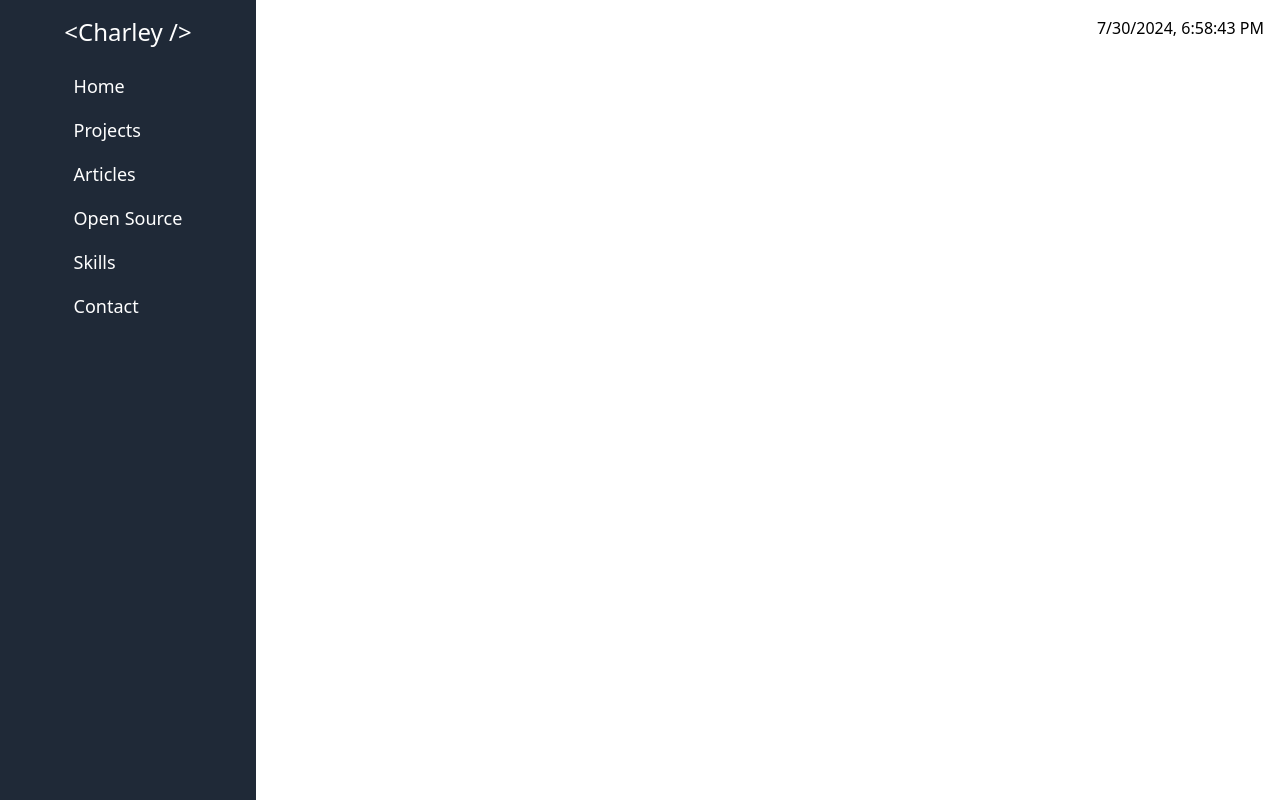
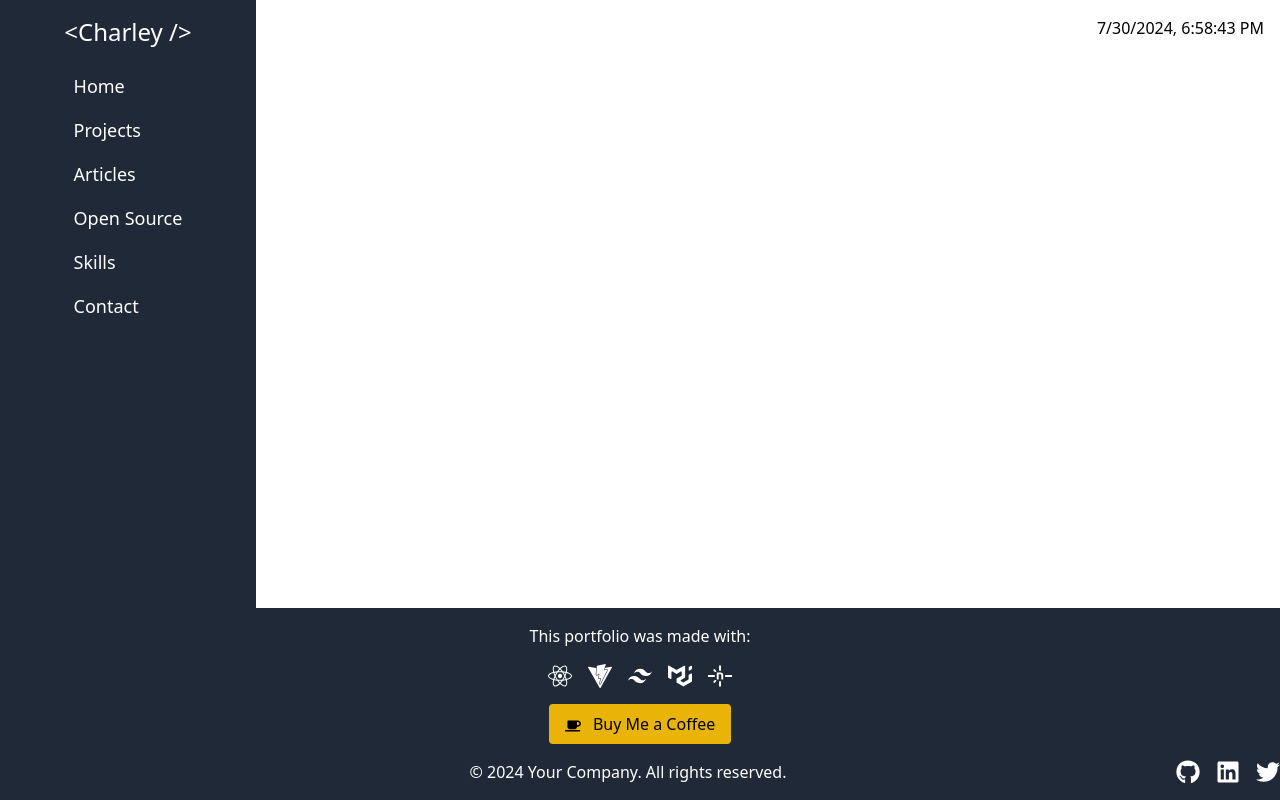
Before and after one commit to charley-js/portfolio, a React (Vite) app: page /contact in a window 1280 px wide. Built offline with nearby package versions, Linux system fonts and the light colour scheme.

Commit message:
This commit creates the Footer complete with social icons, rendered on every route

```diff
--- a/package.json
+++ b/package.json
@@ -17,6 +17,7 @@
     "react": "^18.3.1",
     "react-dom": "^18.3.1",
     "react-helmet": "^6.1.0",
+    "react-icons": "^5.2.1",
     "react-router-dom": "^6.25.1",
     "yup": "^1.4.0"
   },
--- a/src/App.jsx
+++ b/src/App.jsx
@@ -1,15 +1,18 @@
-import React, { useState } from "react";
+import React from "react";
 import { BrowserRouter as Router, Route, Routes } from "react-router-dom";
 import Sidebar from "./components/layout/Sidebar";
 import DateTime from "./components/shared/DateTime";
 import BackToTop from "./components/shared/BackToTop";
+import Footer from "./components/layout/Footer";
 
 const App = () => {
   return (
+    <div className="flex flex-col min-h-screen">
       <Router>
         <Sidebar />
         <DateTime />
         <BackToTop />
+        <main className="flex-grow">
           <Routes>
             <Route path="/home" />
             <Route path="/projects" />
@@ -18,7 +21,10 @@ const App = () => {
             <Route path="/skills" />
             <Route path="/contact" />
           </Routes>
+        </main>
+        <Footer />
       </Router>
+    </div>
   );
 };
 
--- /dev/null
+++ b/src/components/layout/Footer.jsx
@@ -0,0 +1,45 @@
+import React from "react";
+import { FaGithub, FaLinkedin, FaTwitter, FaCoffee, FaReact } from "react-icons/fa";
+import { SiTailwindcss, SiNetlify, SiVite, SiMui } from "react-icons/si";
+
+const Footer = () => {
+  return (
+    <footer className="bg-gray-800 text-white py-4 mt-auto">
+      <div className="container mx-auto">
+        <p className="text-center">This portfolio was made with:</p>
+        <div className="flex justify-center space-x-4 my-4">
+          <FaReact className="text-2xl hover:text-gray-400" title="React" />
+          <SiVite className="text-2xl hover:text-gray-400" title="Vite" />
+          <SiTailwindcss className="text-2xl hover:text-gray-400" title="TailwindCSS" />
+          <SiMui className="text-2xl hover:text-gray-400" title="MUI" />
+          <SiNetlify className="text-2xl hover:text-gray-400" title="Netlify" />
+        </div>
+        <div className="my-4 text-center">
+          <a href="https://www.buymeacoffee.com" target="_blank" rel="noopener noreferrer" className="inline-block">
+            <button className="bg-yellow-500 text-black px-4 py-2 rounded hover:bg-yellow-600">
+              <FaCoffee className="inline-block mr-2" /> Buy Me a Coffee
+            </button>
+          </a>
+        </div>
+        <div className="flex justify-center items-center mt-4">
+          <p className="flex-grow text-center ml-20 ">
+            &copy; {new Date().getFullYear()} Your Company. All rights reserved.
+          </p>
+          <div className="flex space-x-4 ml-auto">
+            <a href="https://github.com" target="_blank" rel="noopener noreferrer">
+              <FaGithub className="text-2xl hover:text-gray-400" />
+            </a>
+            <a href="https://linkedin.com" target="_blank" rel="noopener noreferrer">
+              <FaLinkedin className="text-2xl hover:text-gray-400" />
+            </a>
+            <a href="https://twitter.com" target="_blank" rel="noopener noreferrer">
+              <FaTwitter className="text-2xl hover:text-gray-400" />
+            </a>
+          </div>
+        </div>
+      </div>
+    </footer>
+  );
+};
+
+export default Footer;
```
Also changed, not shown: 1 other file (tests, documents, lock files or other folders). Lines whose indentation alone changed are shown as unchanged.
